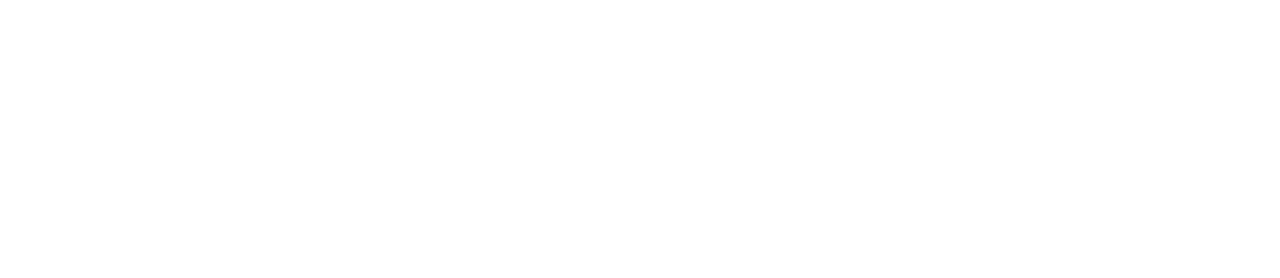
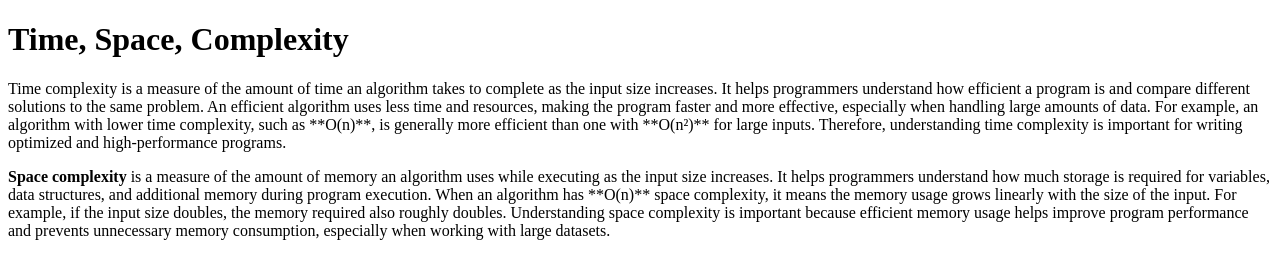
Before and after one commit to acciojob/time-and-space-complexity-ranveersingh281120, a website: page main.html in a window 1280 px wide. Drawn offline with Linux system fonts and the light colour scheme.

Commit message:
created a submission

```diff
--- a/main.html
+++ b/main.html
@@ -8,6 +8,13 @@
 
 <body>
 	<!-- the entire body must be written by student -->
+	<h1>Time, Space, Complexity</h1>
+	<p>Time complexity is a measure of the amount of time an algorithm takes to complete as the input size increases. It helps programmers understand how efficient a program is and compare different solutions to the same problem. An efficient algorithm uses less time and resources, making the program faster and more effective, especially when handling large amounts of data. For example, an algorithm with lower time complexity, such as **O(n)**, is generally more efficient than one with **O(n²)** for large inputs. Therefore, understanding time complexity is important for writing optimized and high-performance programs.
+</p>
+	<p><b>Space complexity</b> is a measure of the amount of memory an algorithm uses while executing as the input size increases. It helps programmers understand how much storage is required for variables, data structures, and additional memory during program execution. When an algorithm has **O(n)** space complexity, it means the memory usage grows linearly with the size of the input. For example, if the input size doubles, the memory required also roughly doubles. Understanding space complexity is important because efficient memory usage helps improve program performance and prevents unnecessary memory consumption, especially when working with large datasets.
+</p>
+	<p></p>
+
     <script type="text/javascript" src="./script.js">
 </script>
 
```
